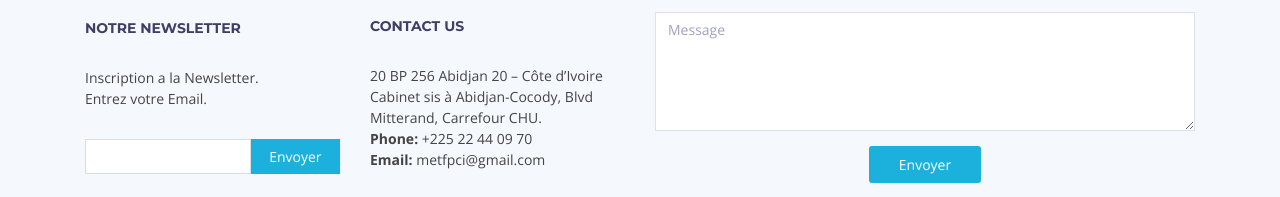
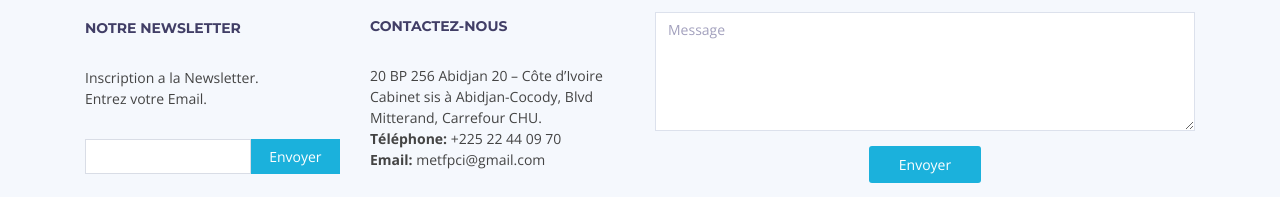
Before and after one commit to daviidy/fdfp, a plain HTML site: page index.html in a window 1280 px wide. Shown: the part 7525-7722 px from the top of the page. Drawn offline with nearby package versions, Linux system fonts and the light colour scheme; files whose address does not match are found by name.

Commit message:
corrections

```diff
--- a/index.html
+++ b/index.html
@@ -905,11 +905,11 @@
                   </div>
 
                   <div class="footer-links">
-                    <h4>Contact Us</h4>
+                    <h4>Contactez-Nous</h4>
                     <p>
                      20 BP 256 Abidjan 20 – Côte d’Ivoire
                       Cabinet sis à Abidjan-Cocody, Blvd Mitterand, Carrefour CHU. <br>
-                      <strong>Phone:</strong> +225 22 44 09 70<br>
+                      <strong>Téléphone:</strong> +225 22 44 09 70<br>
                       <strong>Email:</strong> metfpci@gmail.com<br>
                     </p>
                   </div>
```
